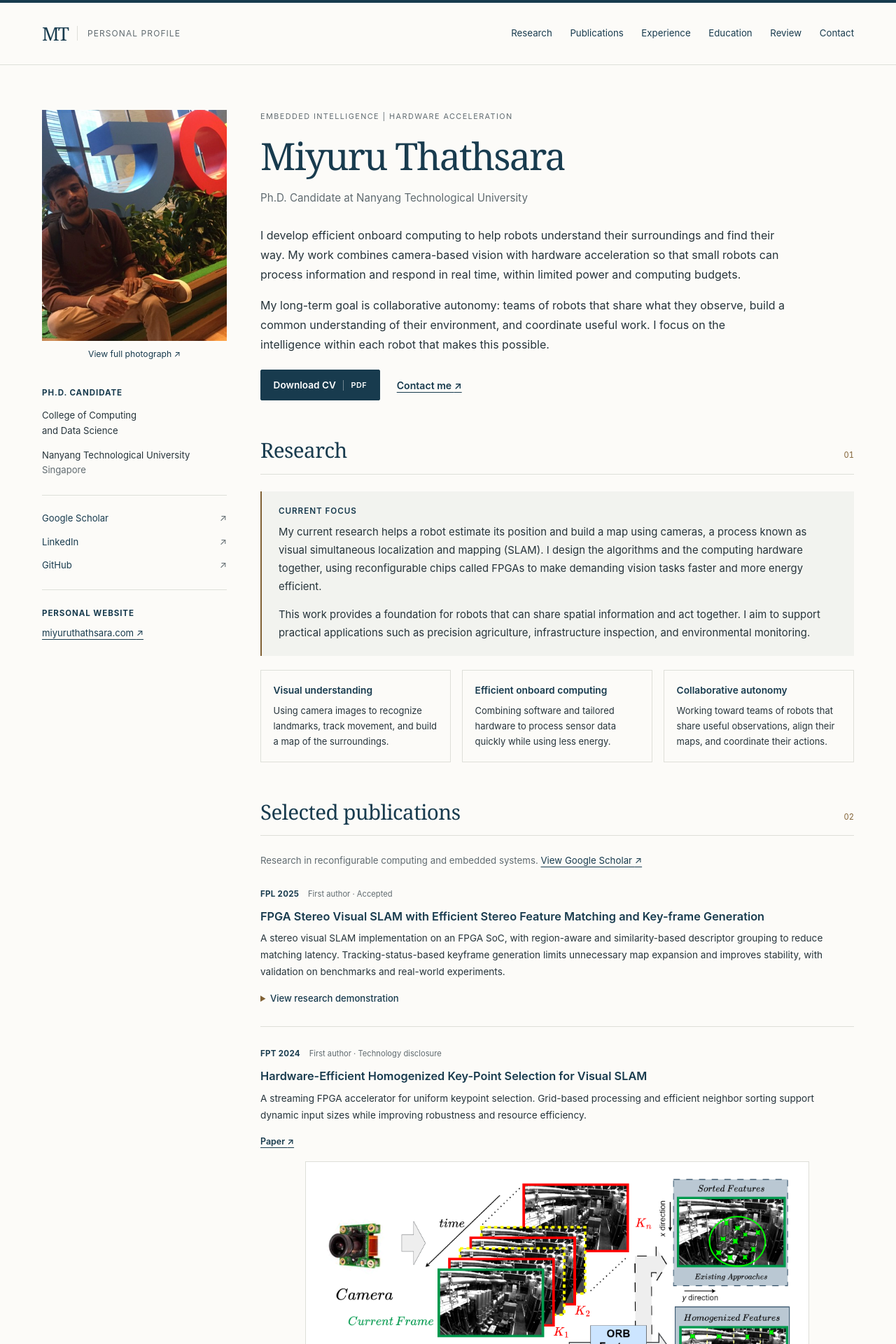
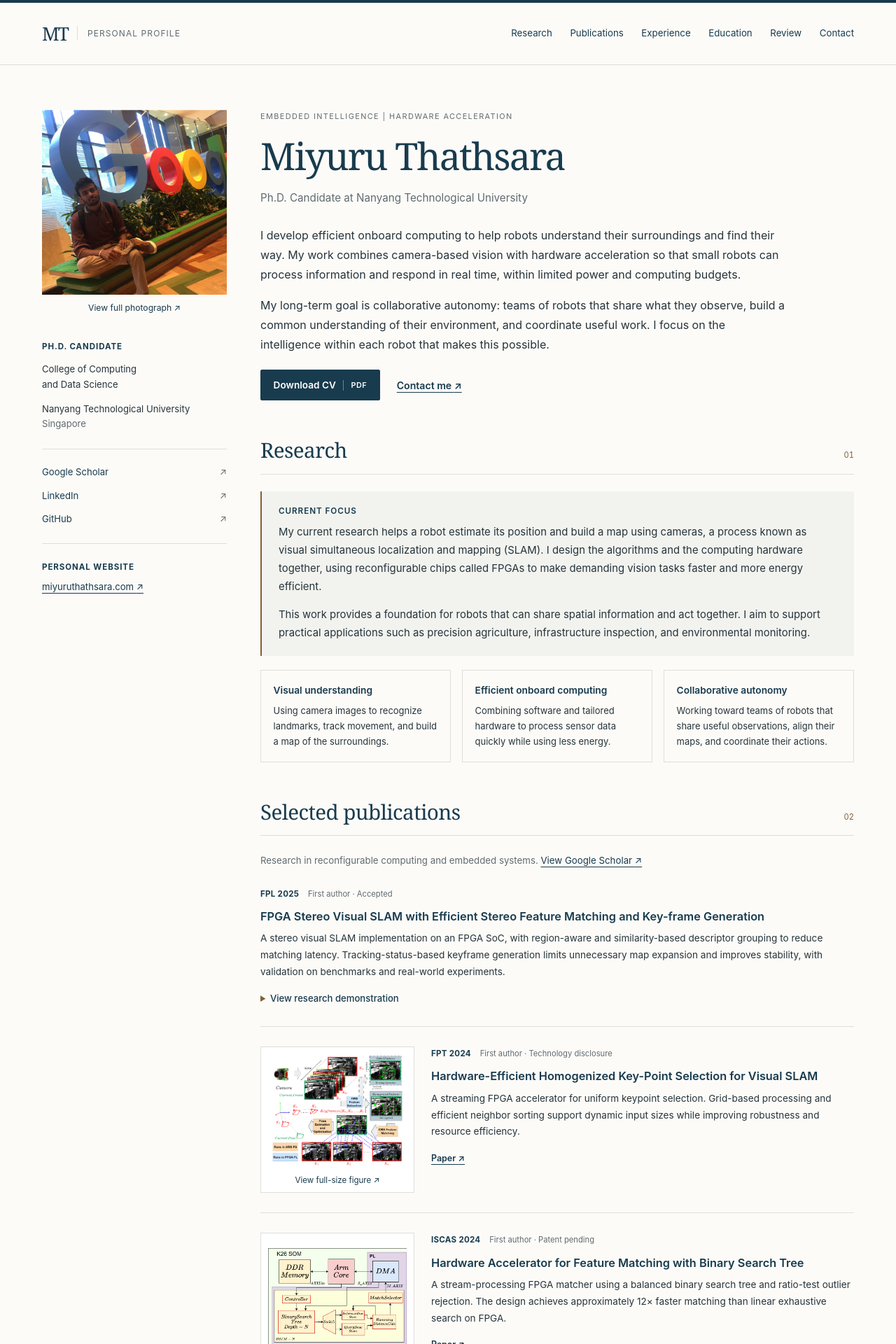
Before and after one commit to MiyuruThathsara/miyuruthathsara.github.io, a Jekyll site: the page built from index.md, in a window 1280 px wide. Shown: the top 1920 px of the page at 70% size. Built offline with Jekyll 4.4.1, drawn with Linux system fonts in a browser that asks for light colours.

Commit message:
Restore uncropped profile photo and compact publication previews

```diff
--- a/assets/css/style.css
+++ b/assets/css/style.css
@@ -52,8 +52,8 @@ nav a:hover { text-decoration: underline; }
 .profile-layout { display: grid; grid-template-columns: 264px minmax(0, 1fr); gap: 48px; align-items: start; }
 .profile-sidebar { font-size: 0.82rem; line-height: 1.65; }
 .profile-photo-link { display: block; margin-bottom: 1.6rem; text-decoration: none; }
-.profile-photo-frame { display: block; overflow: hidden; aspect-ratio: 4 / 5; background: var(--wash); }
-.profile-photo { width: 100%; height: 100%; object-fit: cover; transform: scale(1.45); transform-origin: 30% 65%; }
+.profile-photo-frame { display: grid; place-items: center; aspect-ratio: 1; background: var(--wash); }
+.profile-photo { width: 100%; height: auto; object-fit: contain; object-position: center; }
 .image-caption { display: block; padding: 0.65rem 0; font-size: 0.76rem; line-height: 1.5; text-align: center; }
 .profile-photo-link:hover .image-caption, .publication-media:hover .image-caption { text-decoration: underline; }
 .profile-affiliation p { margin-bottom: 0.8rem; }
@@ -81,7 +81,7 @@ nav a:hover { text-decoration: underline; }
 .research-theme p { margin: 0; font-size: 0.81rem; line-height: 1.7; }
 .subheading { margin: 1.5rem 0 0.6rem; font-size: 0.8rem; }
 .section-note { font-size: 0.83rem; color: var(--muted); }
-.publication { display: flex; flex-direction: column; gap: 1rem; padding: 1.75rem 0; border-bottom: 1px solid var(--line); }
+.publication { display: grid; grid-template-columns: 220px minmax(0, 1fr); align-items: start; gap: 1.5rem; padding: 1.75rem 0; border-bottom: 1px solid var(--line); }
 .publication-featured { display: block; padding-top: 0.6rem; }
 .publication h3 { font-size: 1.02rem; }
 .publication h3 a { text-decoration: none; }
@@ -89,9 +89,10 @@ nav a:hover { text-decoration: underline; }
 .publication p:not(.publication-venue) { margin-bottom: 0.6rem; font-size: 0.85rem; line-height: 1.75; }
 .publication-venue { display: flex; flex-wrap: wrap; gap: 0.2rem 0.8rem; align-items: baseline; margin: 0 0 0.6rem; color: var(--heading); font-size: 0.72rem; font-weight: 650; letter-spacing: 0.025em; }
 .publication-venue span { color: var(--muted); font-size: 0.7rem; font-weight: 400; letter-spacing: 0; }
-.publication-media { display: block; order: 1; width: 100%; max-width: 720px; margin: 0 auto; padding: 16px 16px 0; border: 1px solid var(--line); background: #fff; text-decoration: none; cursor: zoom-in; }
-.publication-media picture { display: block; }
-.publication-media img { width: auto; max-width: 100%; height: auto; margin: 0 auto; }
+.publication-media { display: block; width: 100%; max-width: 240px; margin: 0 auto; padding: 10px 10px 0; border: 1px solid var(--line); background: #fff; text-decoration: none; cursor: zoom-in; }
+.publication-media picture { display: flex; align-items: center; justify-content: center; height: 164px; }
+.publication-media img { width: auto; max-width: 100%; height: auto; max-height: 100%; object-fit: contain; margin: 0 auto; }
+.publication-media .image-caption { padding: 0.5rem 0; font-size: 0.72rem; }
 .publication-link { font-size: 0.78rem; font-weight: 600; }
 summary { width: fit-content; cursor: pointer; color: var(--heading); font-size: 0.82rem; font-weight: 500; text-underline-offset: 4px; }
 summary:hover { text-decoration: underline; }
@@ -132,6 +133,7 @@ summary::marker { color: var(--accent); }
 @media (max-width: 1050px) {
   .header-inner, .page-shell, .footer-inner { width: calc(100% - 64px); }
   .profile-layout { grid-template-columns: 240px minmax(0, 1fr); gap: 32px; }
+  .publication { grid-template-columns: 180px minmax(0, 1fr); gap: 1.25rem; }
   nav { gap: 0.5rem 1.1rem; }
   .record { grid-template-columns: 120px minmax(0, 1fr); gap: 1rem; }
   .research-themes { grid-template-columns: 1fr; }
@@ -174,7 +176,8 @@ summary::marker { color: var(--accent); }
   .introduction > p:not([class]) { font-size: 0.93rem; }
   .content-section { margin-top: 2.6rem; }
   .research-focus { padding: 1rem 1.1rem; font-size: 0.87rem; }
-  .publication-media { padding: 8px 8px 0; }
+  .publication { grid-template-columns: 1fr; gap: 1rem; }
+  .publication-media { order: 1; }
   .record { grid-template-columns: 1fr; gap: 0.25rem; }
   .record-date { margin: 0; }
   .award-list li { grid-template-columns: 1fr; gap: 0.15rem; }
```
Also changed, not shown: tests/profile.test.mjs (+9 -2 lines).
